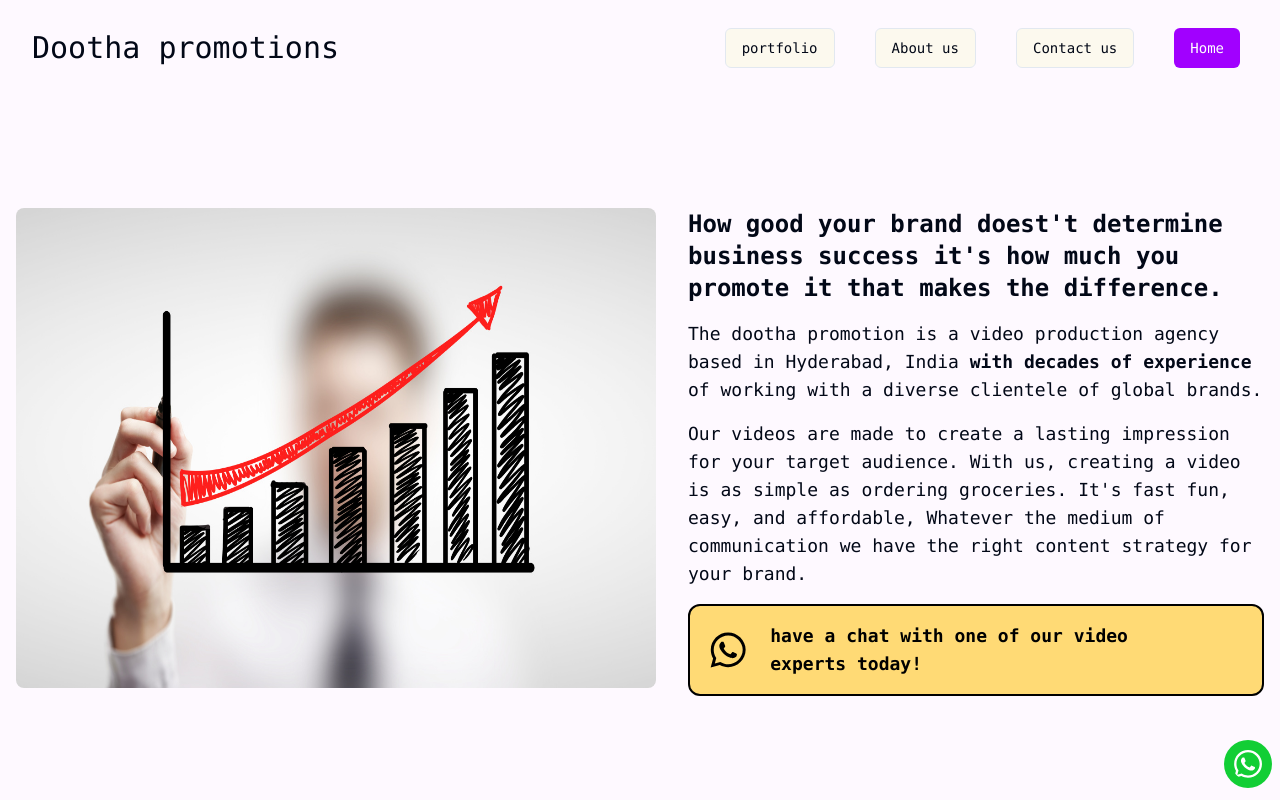
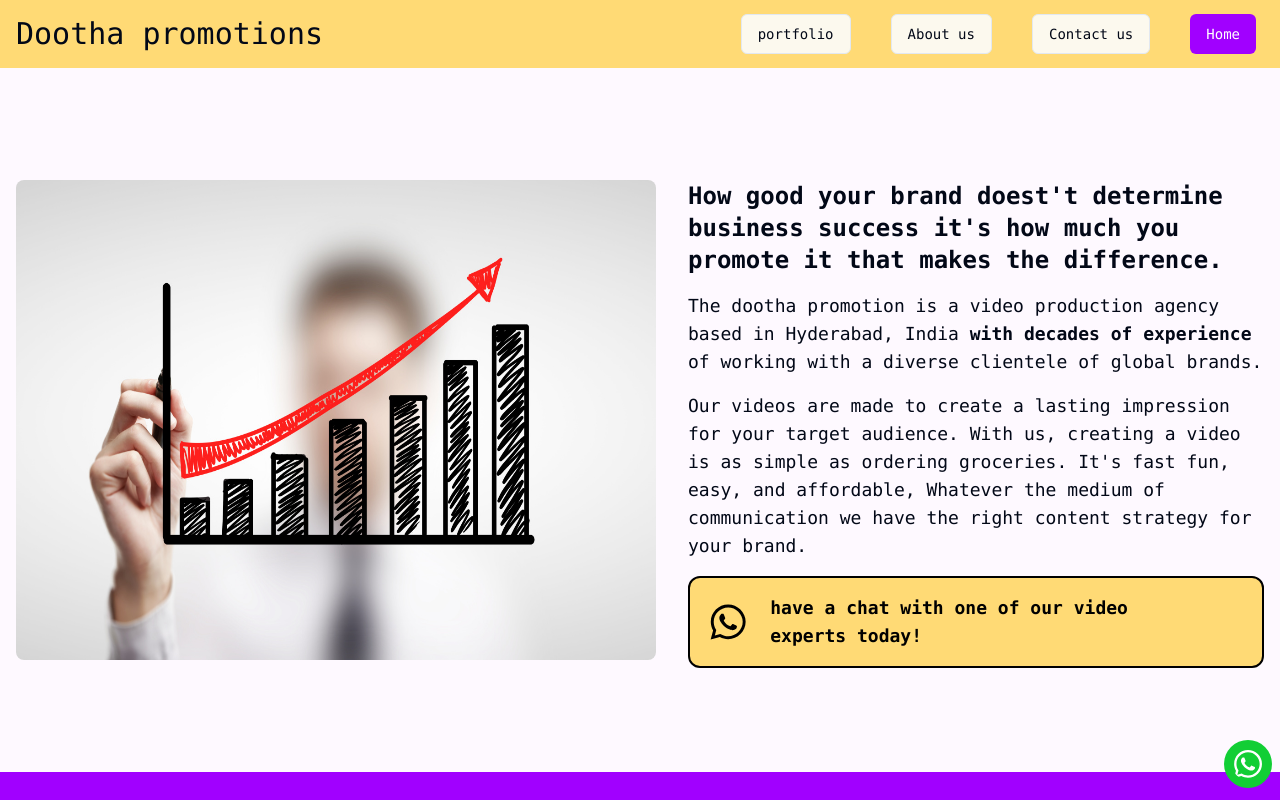
Before and after one commit to afriddev/dhootha_main, a Next.js app: page / in a window 1280 px wide. Built offline with nearby package versions, Linux system fonts and the light colour scheme.

Commit message:
fixed mobile view nav bar visibility

```diff
--- a/app/ui/NavBar.tsx
+++ b/app/ui/NavBar.tsx
@@ -1,4 +1,4 @@
-'use client'
+"use client";
 import { HiOutlineMenuAlt4 } from "react-icons/hi";
 import {
   ABOUT_US,
@@ -13,24 +13,23 @@
 import { useState } from "react";
 
 function NavBar() {
-  const [open,setOpen] = useState(false)
+  const [open, setOpen] = useState(false);
 
-  function handleMenu(){
-    setOpen(true)
-
+  function handleMenu() {
+    setOpen(true);
   }
   return (
-    <div className="relative flex lg:h-24  w-full items-center bg-red-400  ">
-      <HiOutlineMenuAlt4 onClick={handleMenu} className="absolute right-6 float-right block h-7 w-7  cursor-pointer lg:hidden" />
-      <Link
-        href={"/"}
-        className="absolute left-4 w-20 text-wrap lg:left-8  lg:w-fit "
-      >
-        <label className=" flex items-center gap-x-1 text-xl font-medium lg:cursor-pointer lg:text-3xl lg:hover:scale-105">
-          {DOOTHA_PROMOTIONS}
-        </label>
-      </Link>
-      <div className="absolute right-10 hidden lg:block">
+    <div className=" flex h-fit  items-center bg-secondary  ">
+      <div className=" w-full items-center justify-between flex pl-4 pr-5 py-2 lg:py-4">
+        <Link href={"/"}>
+          <label className="w-1/3 lg:w-full flex items-center gap-x-1 text-2xl font-medium lg:cursor-pointer lg:text-3xl lg:hover:scale-105">
+            {DOOTHA_PROMOTIONS}
+          </label>
+        </Link>
+        <HiOutlineMenuAlt4 className="h-7 w-7 block lg:hidden" onClick={handleMenu} />
+
+      </div>
+      <div className=" hidden lg:block lg:pr-6">
         <li className="flex list-none items-center gap-x-10">
           <Link href={"/portfolio"}>
             <Button variant={"outline"}>{PORTFOLIO}</Button>
@@ -42,12 +41,8 @@
             <Button variant={"outline"}>{CONTACT}</Button>
           </Link>
           <Link href={"/home"}>
-          <Button
-
-            className="hidden lg:block"
-          >
-            {HOME}
-          </Button></Link>
+            <Button className="hidden lg:block">{HOME}</Button>
+          </Link>
         </li>
       </div>
     </div>
```
